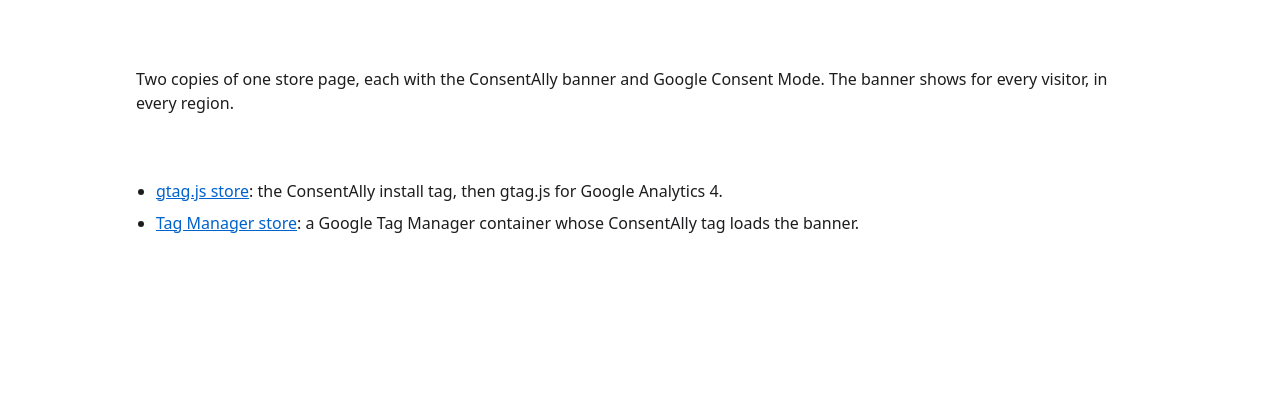
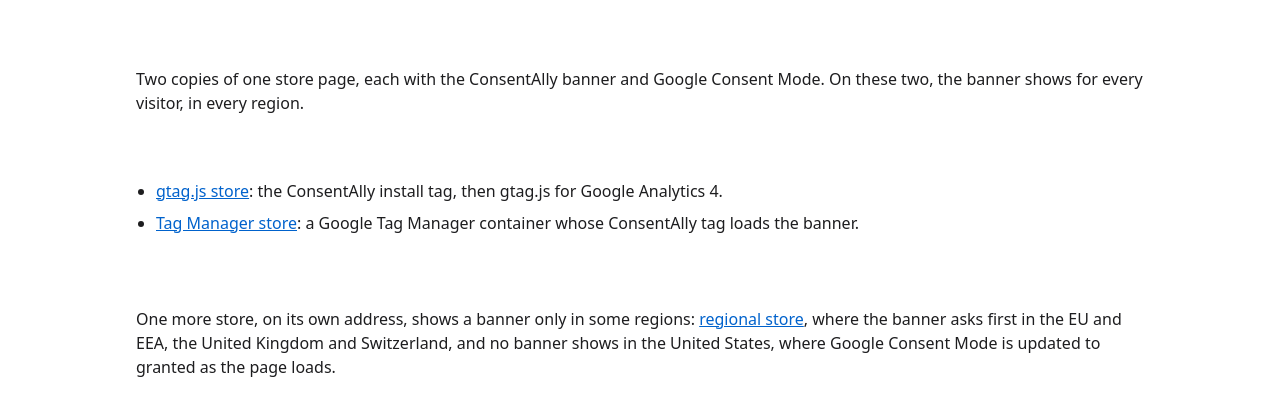
Before and after one commit to magebitcom/consentally-demo, a plain HTML site: page index.html in a window 1280 px wide. Shown: the part 159-574 px from the top of the page. Drawn offline with Linux system fonts and the light colour scheme.

Commit message:
Link the regional demo store

```diff
--- a/demo.css
+++ b/demo.css
@@ -205,3 +205,9 @@ td[data-state="denied"] {
 .index li {
   margin-bottom: 8px;
 }
+
+.setup ul {
+  margin: 8px 0 0;
+  padding-left: 20px;
+  color: var(--quiet);
+}
--- a/index.html
+++ b/index.html
@@ -17,8 +17,8 @@
     <main class="index">
       <h1>ConsentAlly demo stores</h1>
       <p>
-        Two copies of one store page, each with the ConsentAlly banner and Google Consent Mode. The
-        banner shows for every visitor, in every region.
+        Two copies of one store page, each with the ConsentAlly banner and Google Consent Mode. On
+        these two, the banner shows for every visitor, in every region.
       </p>
       <ul>
         <li>
@@ -30,6 +30,12 @@
           tag loads the banner.
         </li>
       </ul>
+      <p>
+        One more store, on its own address, shows a banner only in some regions:
+        <a href="https://regional.demo.consentally.com/">regional store</a>, where the banner asks
+        first in the EU and EEA, the United Kingdom and Switzerland, and no banner shows in the
+        United States, where Google Consent Mode is updated to granted as the page loads.
+      </p>
     </main>
   </body>
 </html>
```
